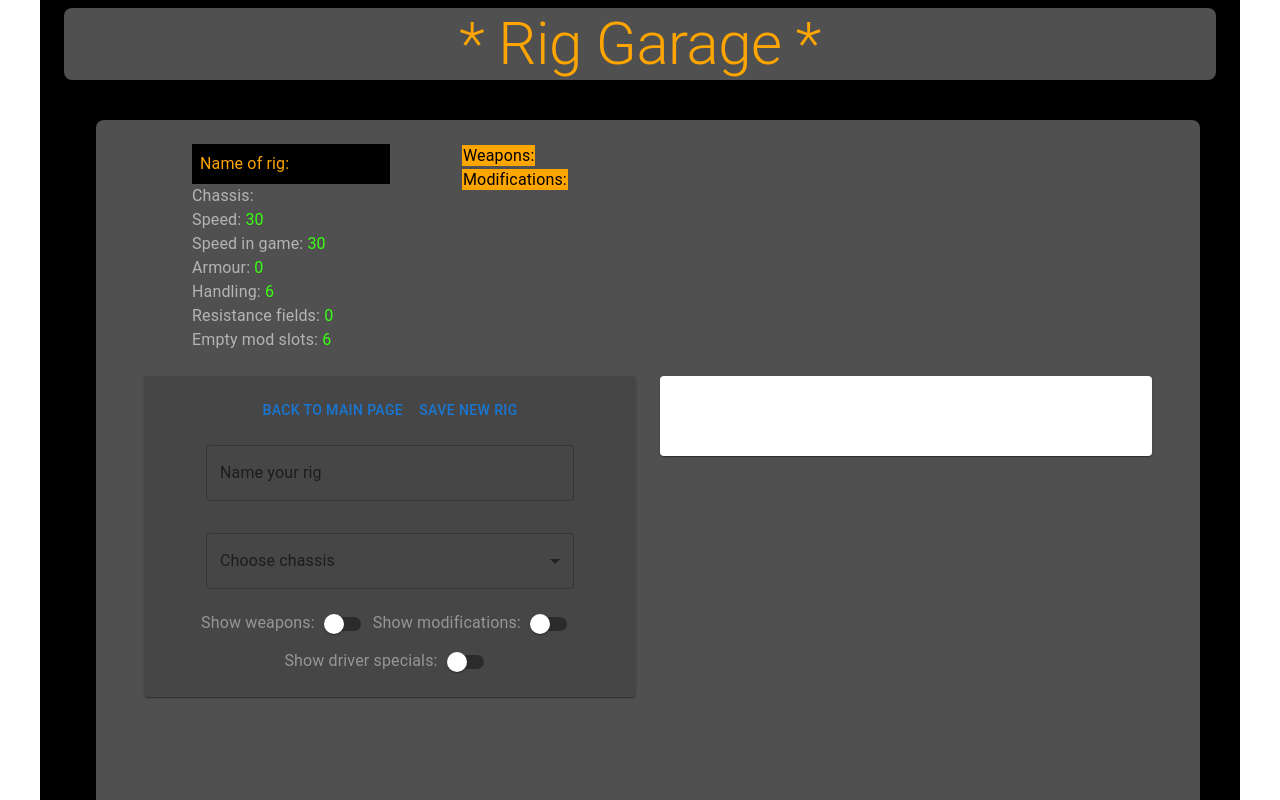
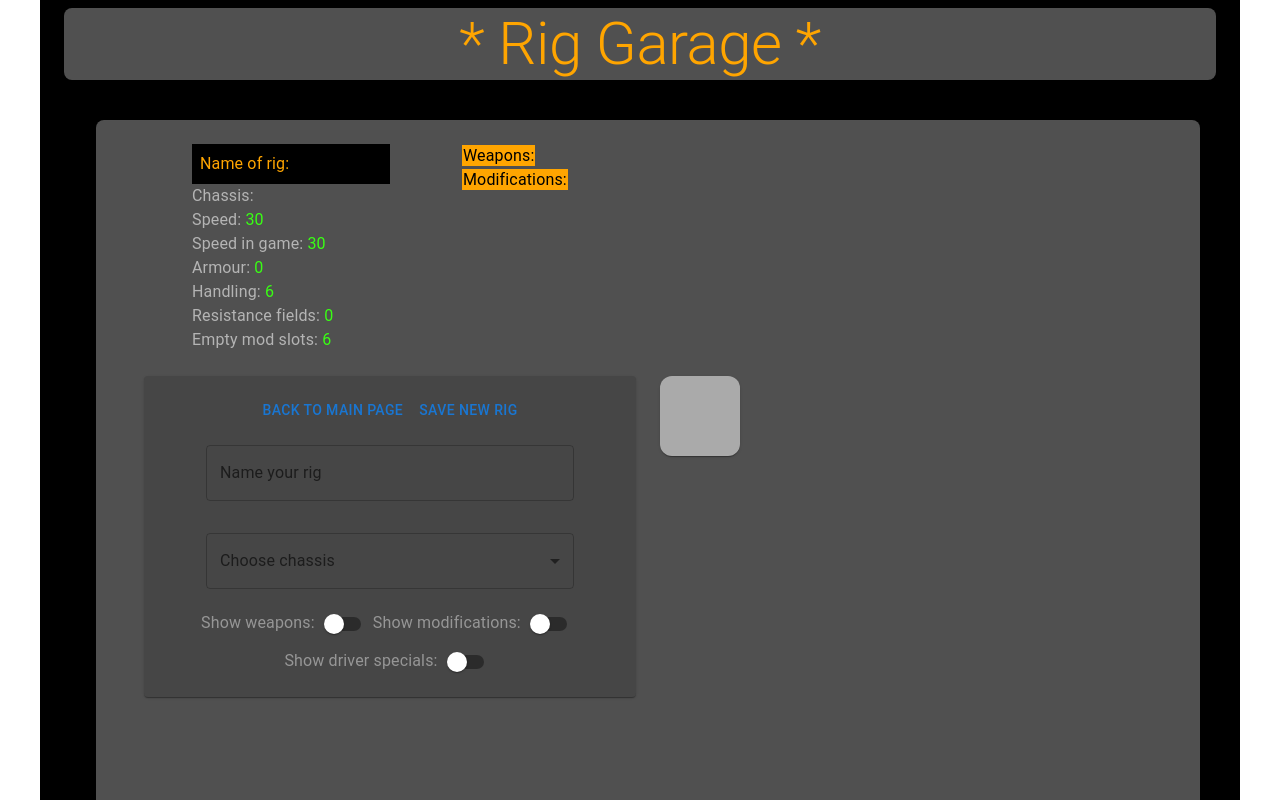
Before and after one commit to irtep/riggers, a React (Create React App) app: page / in a window 1280 px wide. Both pictures are taken after a click on the button "NEW RIG". Shown: the top 800 px of the page. Built offline with nearby package versions, Linux system fonts and the light colour scheme.

Commit message:
shows weps and eq better

```diff
--- a/src/App.tsx
+++ b/src/App.tsx
@@ -7,7 +7,9 @@ import Footer from './components/Footer';
 const App : React.FC = () : React.ReactElement => {
   return (
     <Container sx={{ background: "black", padding: 1}}>
+
       <Header/>
+
       <Main/>
 
       <Footer/>
--- a/src/components/Footer.tsx
+++ b/src/components/Footer.tsx
@@ -9,7 +9,7 @@ const Footer : React.FC = () : React.ReactElement => {
         borderRadius: 2
     }}>
       <Typography>
-       Version: 0.0.5
+       Version: 0.0.6
       </Typography>
     </Container>
   );
--- a/src/components/RightSide.tsx
+++ b/src/components/RightSide.tsx
@@ -10,6 +10,9 @@ const RightSide: React.FC<CreateProps> = (props: CreateProps): React.ReactElemen
                     <Paper sx={{
                         padding: 2,
                         textAlign: 'center',
+                        position: 'fixed',
+                        borderRadius: 3,
+                        background: 'rgb(170,170,170)'
                     }}>
                         {
                             props.hovered !== undefined ?
@@ -103,11 +106,3 @@ const RightSide: React.FC<CreateProps> = (props: CreateProps): React.ReactElemen
 }
 
 export default RightSide;
-/*
-        name: 'Target Acquisition System',
-        effect: `A Rig equipped with this Modification can make Aimed Shots by reducing its Momentum by
-        only 1, rather than the normal 2. MAX one per rig`,
-        costMod: 1,
-        costSpeed: 0,
-        onePerRig: true,
-*/
--- a/src/data/DevAndBugs.js
+++ b/src/data/DevAndBugs.js
@@ -2,7 +2,6 @@
  *
  * DEV:
  *  mobile version and or mobile friendly version
- *  it is hard to see weapon/eq stats, if the list is long and it is in bottom
  *  should show stats too if hovered when selected
  *
  * BUGS:
```
Also changed, not shown: 1 other file (tests, documents, lock files or other folders).
